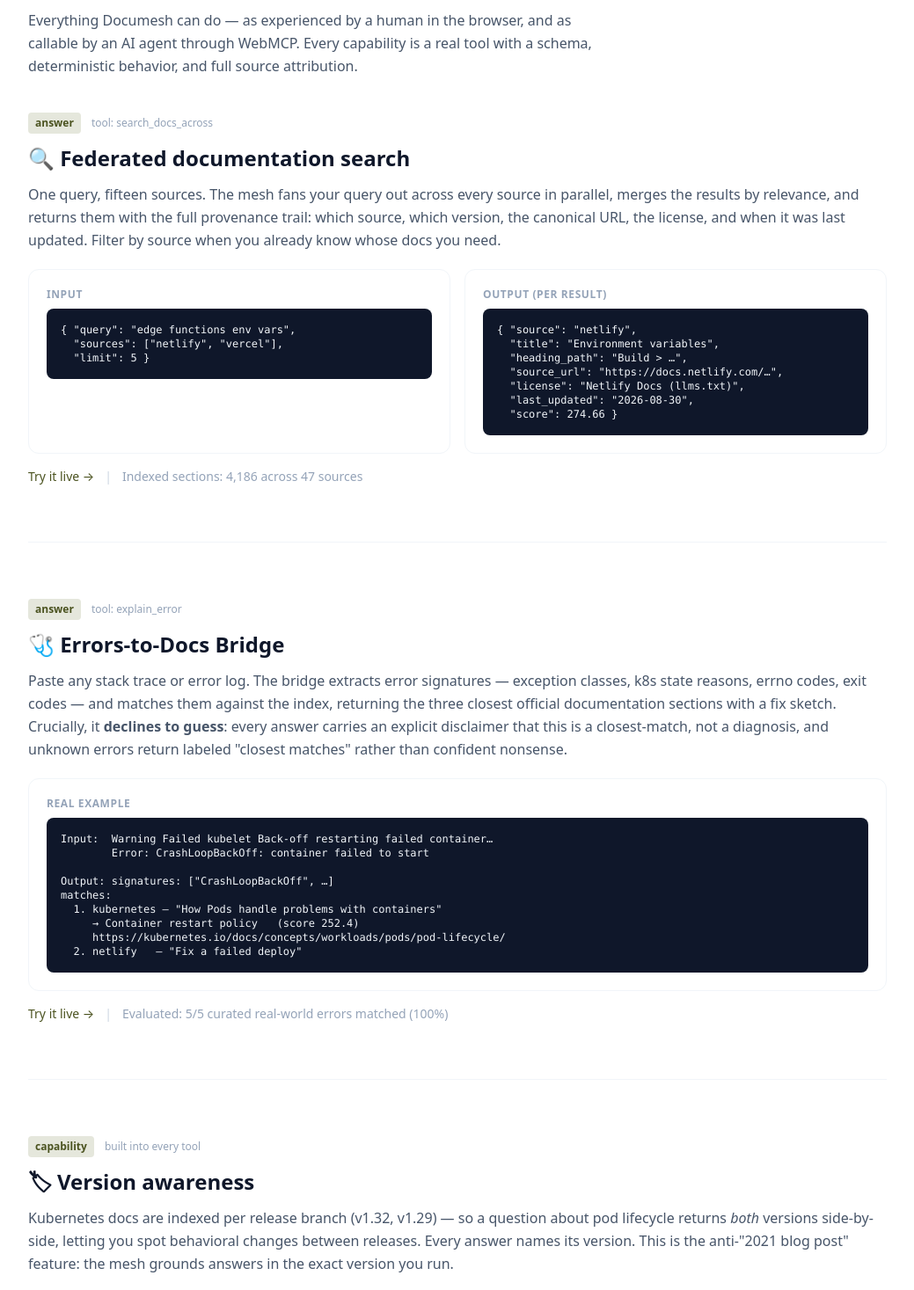
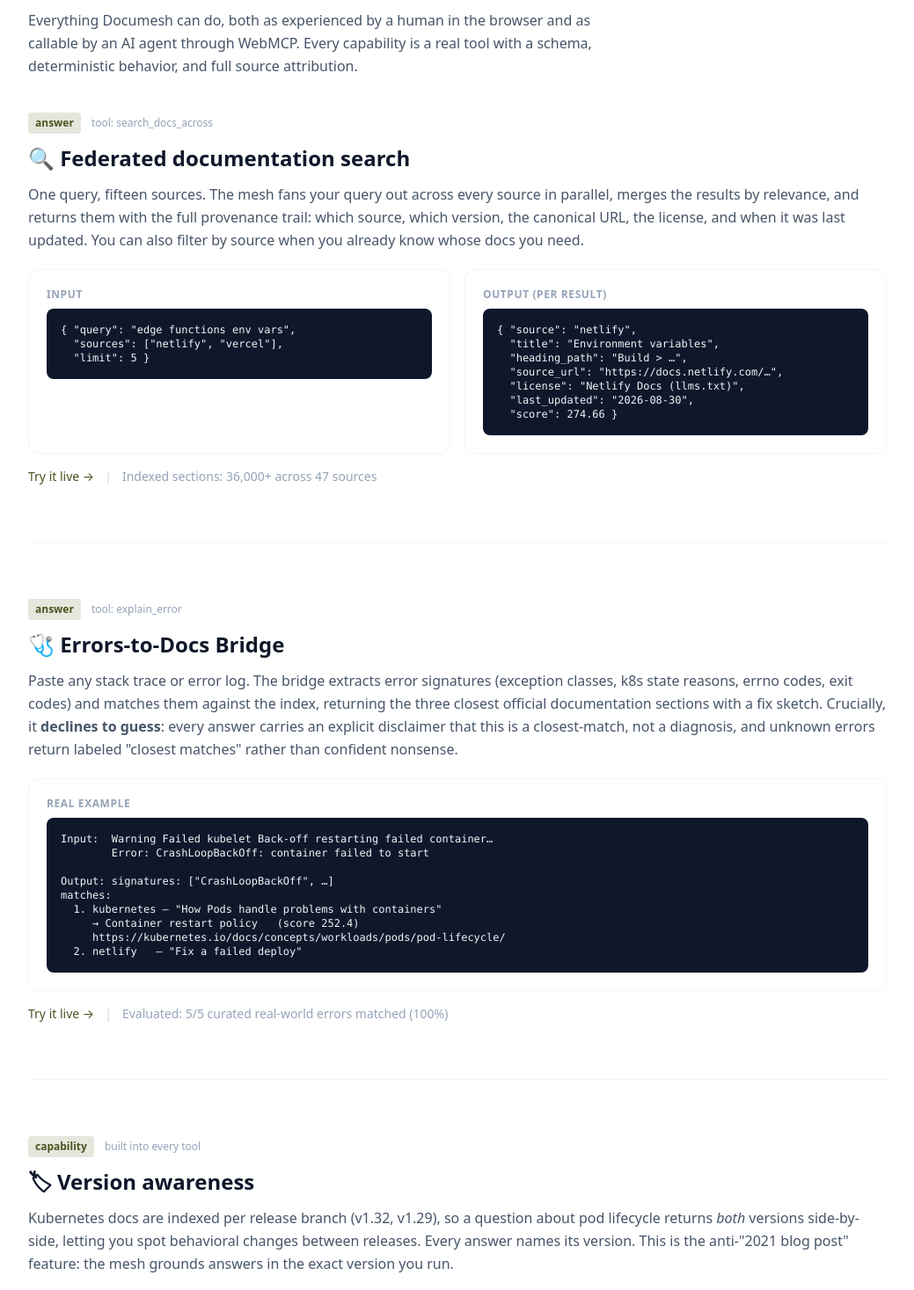
Before and after one commit to rhps/documesh.dev, a website: page app/capabilities.html in a window 1280 px wide. Shown: the part 175-1642 px from the top of the page at 88% size, without its empty margins (120-1159 px from the left). Drawn offline with nearby package versions, Linux system fonts and the light colour scheme.

Commit message:
copy(capabilities): natural prose rewrite, remove em-dash overuse; fix stale 4,186 stat
Body copy now reads as flowing sentences (parentheticals and commas
instead of dash chains). Kept em-dashes only in titles and the terminal
example output where they're stylistically fine. Also corrected the
stale 'Indexed sections: 4,186' stat to 36,000+ (current mesh size).

```diff
--- a/app/capabilities.html
+++ b/app/capabilities.html
@@ -97,7 +97,7 @@
 <header class="max-w-5xl mx-auto px-6 pt-16 pb-10">
   <h1 class="text-4xl font-bold tracking-tight">Capabilities</h1>
   <p class="mt-4 text-slate-600 max-w-2xl leading-relaxed">
-    Everything Documesh can do — as experienced by a human in the browser, and as
+    Everything Documesh can do, both as experienced by a human in the browser and as
     callable by an AI agent through WebMCP. Every capability is a real tool with a
     schema, deterministic behavior, and full source attribution.
   </p>
@@ -116,7 +116,7 @@
       One query, fifteen sources. The mesh fans your query out across every source in parallel,
       merges the results by relevance, and returns them with the full provenance trail:
       which source, which version, the canonical URL, the license, and when it was last updated.
-      Filter by source when you already know whose docs you need.
+      You can also filter by source when you already know whose docs you need.
     </p>
     <div class="mt-5 grid md:grid-cols-2 gap-4">
       <div class="border border-slate-100 rounded-xl p-5">
@@ -139,7 +139,7 @@
     <div class="mt-4 flex gap-3 text-sm">
       <a href="app.html?q=edge%20functions%20environment%20variables" class="text-[#4b5320] hover:text-[#6a7337]">Try it live →</a>
       <span class="text-slate-300">|</span>
-      <span class="text-slate-400">Indexed sections: 4,186 across 47 sources</span>
+      <span class="text-slate-400">Indexed sections: 36,000+ across 47 sources</span>
     </div>
   </section>
 
@@ -153,8 +153,8 @@
     </div>
     <h2 class="text-2xl font-bold mt-3">🩺 Errors-to-Docs Bridge</h2>
     <p class="mt-3 text-slate-600 leading-relaxed">
-      Paste any stack trace or error log. The bridge extracts error signatures —
-      exception classes, k8s state reasons, errno codes, exit codes — and matches them
+      Paste any stack trace or error log. The bridge extracts error signatures
+      (exception classes, k8s state reasons, errno codes, exit codes) and matches them
       against the index, returning the three closest official documentation sections
       with a fix sketch. Crucially, it <strong>declines to guess</strong>: every answer
       carries an explicit disclaimer that this is a closest-match, not a diagnosis, and
@@ -189,7 +189,7 @@
     </div>
     <h2 class="text-2xl font-bold mt-3">🏷 Version awareness</h2>
     <p class="mt-3 text-slate-600 leading-relaxed">
-      Kubernetes docs are indexed per release branch (v1.32, v1.29) — so a question about
+      Kubernetes docs are indexed per release branch (v1.32, v1.29), so a question about
       pod lifecycle returns <em>both</em> versions side-by-side, letting you spot behavioral
       changes between releases. Every answer names its version. This is the anti-"2021 blog
       post" feature: the mesh grounds answers in the exact version you run.
@@ -217,7 +217,7 @@
       Ingestion is gated on legality, not convenience. Sources enter the mesh only via
       (a) permissive licenses (CC-BY-4.0, MIT, Apache-2.0) or (b) official agent interfaces
       (llms.txt, `.md` endpoints) that explicitly permit machine consumption. Sources with
-      unclear or restrictive terms — Terraform (BUSL), Grafana (AGPL) — are deliberately
+      unclear or restrictive terms, such as Terraform (BUSL) or Grafana (AGPL), are deliberately
       excluded. Every single response names its license; the
       <a href="coverage.html" class="text-[#4b5320] hover:text-[#6a7337]">coverage page</a>
       documents both sides of that line.
@@ -233,11 +233,11 @@
     </div>
     <h2 class="text-2xl font-bold mt-3">🤖 Fully agent-operable</h2>
     <p class="mt-3 text-slate-600 leading-relaxed">
-      Everything above is exposed as WebMCP tools — structured, schema-described
+      Everything above is exposed as WebMCP tools: structured, schema-described
       capabilities registered in the page via <code class="bg-slate-100 px-1 rounded text-sm">document.modelContext.registerTool()</code>.
       A visitor's existing agent (ChatGPT in the in-app browser, or any MCP-compatible agent in Chrome)
-      discovers and calls them directly. The human sees the same cited sources on screen —
-      collaboration, not automation.
+      discovers and calls them directly. The human sees the same cited sources on screen,
+      so it feels like collaboration rather than automation.
     </p>
     <a href="webmcp.html" class="inline-block mt-4 text-sm bg-slate-900 text-white px-4 py-2 rounded-lg">Full WebMCP tool reference →</a>
   </section>
```
